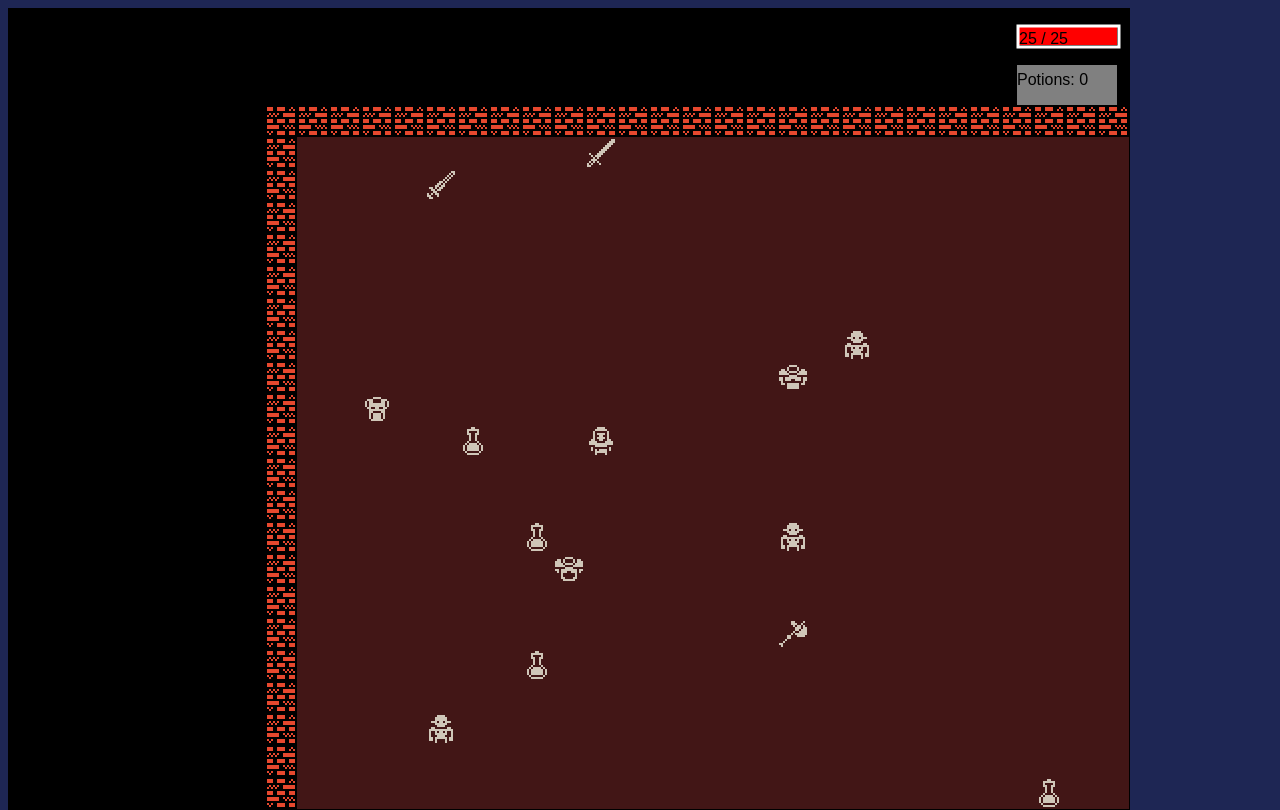
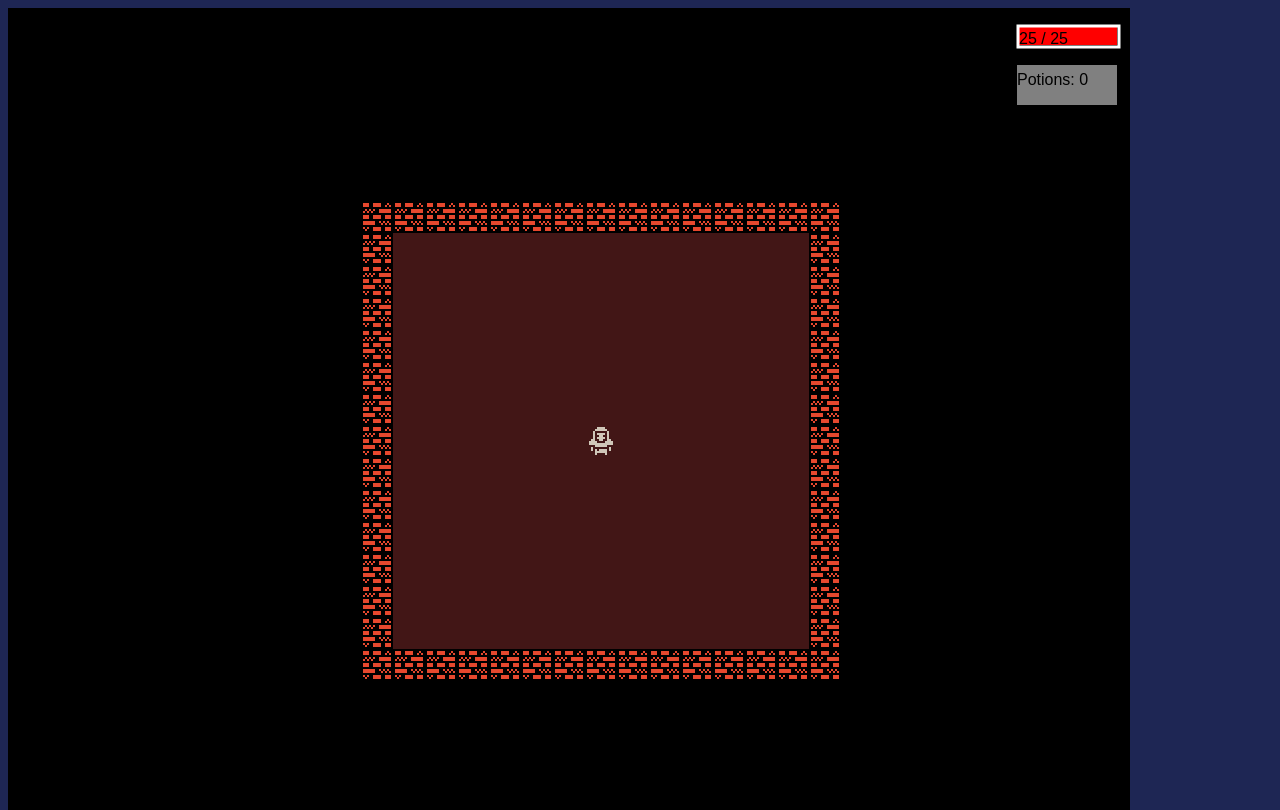
Before and after one commit to Cranile/Simple-Rogue, a plain HTML site: page index.html in a window 1280 px wide. Drawn offline with Linux system fonts and the light colour scheme.

Commit message:
starting room generation

```diff
--- a/gameMap.js
+++ b/gameMap.js
@@ -23,7 +23,7 @@ class GameMap {
         this.canvasW;
         this.canvasH;
 
-        this.playerSpawnPoint;
+        this.playerSpawnPoint = undefined;
         //blocktypes should only save the basic data of the TYPES of blocks, no the blocks themselves, eg: wall is a type, stone wall is a block OF TYPE wall
         //types should only have id and isSolid or isInteractive or trigger condition.
         //blocks are made out of types and save the sprite, color or gradient they use, as well as aditional info like description or the type of interaction
@@ -61,7 +61,7 @@ class GameMap {
         return new Promise((resolve) => {
             this.setCanvasSize();
             //create or load map
-            let tempMap = this.generateBoxMap();
+            let tempMap = this.roomPlacementGeneration();
             this.gameMapStructure = tempMap[0];
             this.gameMapContent = tempMap[1];
 
@@ -272,6 +272,70 @@ class GameMap {
        }
         return [tempMap, tempContent];
     }
+
+    roomPlacementGeneration(){
+        let tempMap = new Array(this.mapW * this.mapH);
+        let tempContent = new Map();
+
+        let roomAmmount = 0;
+        let maxRoomAmmount = 1;
+        let roomsPositions = ["s"];
+
+        let maxRoomSize = 22;
+        let minRoomSize = 8;
+
+        let minItemsPerRoom = 2;
+        let maxItemsPerRoom = 6;
+
+        let minTotalMonsters;
+        let maxTotalMonsters;
+
+        let minMonstersPerRoom;
+        let maxMonstersPerRoom;
+        while(roomAmmount < maxRoomAmmount){
+            let roomSize = Math.floor(Math.random() * (maxRoomSize - minRoomSize) + minRoomSize);
+
+            let randX = Math.floor(Math.random() * (this.mapW - roomSize));
+            let randY = Math.floor(Math.random() * (this.mapH - roomSize));
+
+            for(let i = 0; i < roomsPositions.length ; i++){
+
+                if(roomsPositions.length <= 1 ){
+
+                    roomsPositions[ roomAmmount ] = {
+                        startX: randX,
+                        startY: randY,
+                        endX: randX + roomSize,
+                        endY: randY + roomSize,
+                    };
+
+                    let currentTile = this.mapToTile(randX, randY);
+                    console.log(roomsPositions[ roomAmmount ]);
+                    for(let x = roomsPositions[ roomAmmount ].startX; x < roomsPositions[ roomAmmount ].endX ; x++){
+                        for(let y = roomsPositions[ roomAmmount ].startY; y < roomsPositions[ roomAmmount ].endY; y++){
+
+                            if(x === roomsPositions[ roomAmmount ].startX || x === roomsPositions[ roomAmmount ].endX -1 || y === roomsPositions[ roomAmmount ].startY || y === roomsPositions[ roomAmmount ].endY - 1 ){
+                                tempMap[ this.mapToTile(x, y) ] = this.blockTypes.wall.id;
+                            }else{
+                                tempMap[ this.mapToTile(x, y) ] = this.blockTypes.ground.id;
+
+                            }
+
+                        }
+                    }
+
+                    this.playerSpawnPoint = [
+                        Math.floor((roomsPositions[ roomAmmount ].endX -1 + roomsPositions[ roomAmmount ].startX ) / 2)
+                        ,
+                        Math.floor((roomsPositions[ roomAmmount ].endY -1 + roomsPositions[ roomAmmount ].startY) / 2)
+                    ];
+                    roomAmmount++;
+                }
+            }
+        }
+
+        return [tempMap, tempContent];
+    }
     mapToTile(x, y) {
         return (this.mapW * y) + x;
     }
--- a/index.html
+++ b/index.html
@@ -5,7 +5,7 @@
     <meta http-equiv="X-UA-Compatible" content="IE=edge" />
     <meta name="viewport" content="width=device-width, initial-scale=1.0" />
     <link rel="stylesheet" href="style.css" />
-    <title>WebCities</title>
+    <title>Simple Rogue</title>
   </head>
   <body>
     <div id="container">
@@ -15,7 +15,7 @@
   <script src="gameOOP.js"></script>
   <script src="gameMap.js"></script>
   <script>
-    let game = new Game(32, 32, 1, 41, 25, "game");
+    let game = new Game(32, 32, 1, 60, 60, "game");
     //there should be a parameter that defines if new map should be created or an old one loaded
   </script>
 </html>
```
